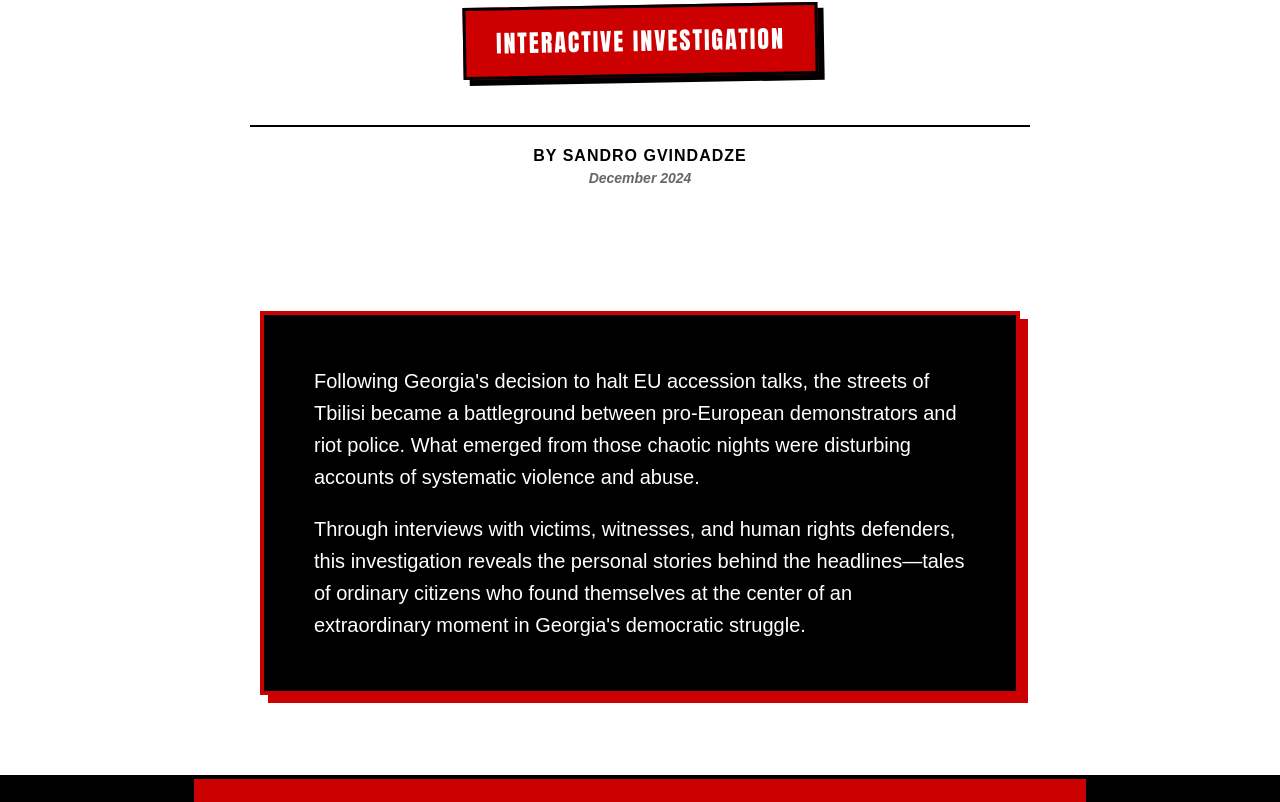
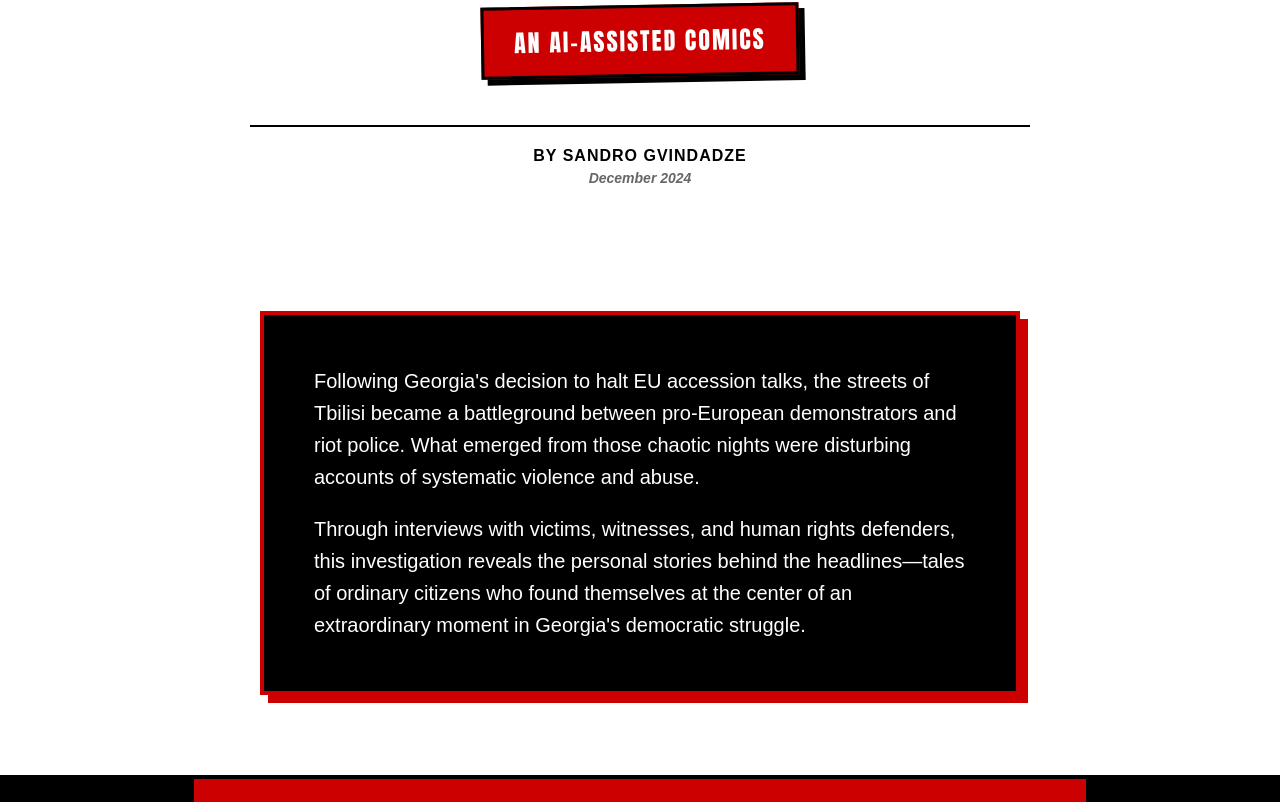
Before and after one commit to SandroGlass/georgian-eu-protests, a plain HTML site: page index.html in a window 1280 px wide. Shown: the part 981-1783 px from the top of the page. Drawn offline with nearby package versions, Linux system fonts and the light colour scheme.

Commit message:
Updated description

```diff
--- a/index.html
+++ b/index.html
@@ -574,7 +574,7 @@
                 </div>
 
                 <h1 class="main-title" id="mainTitle">How Georgian Police Crushed Pro-EU Protests</h1>
-                <div class="subtitle" id="subtitle">Interactive Investigation</div>
+                <div class="subtitle" id="subtitle">AN AI-ASSISTED COMICS</div>
 
                 <!-- Byline -->
                 <div class="byline" id="byline">
```
